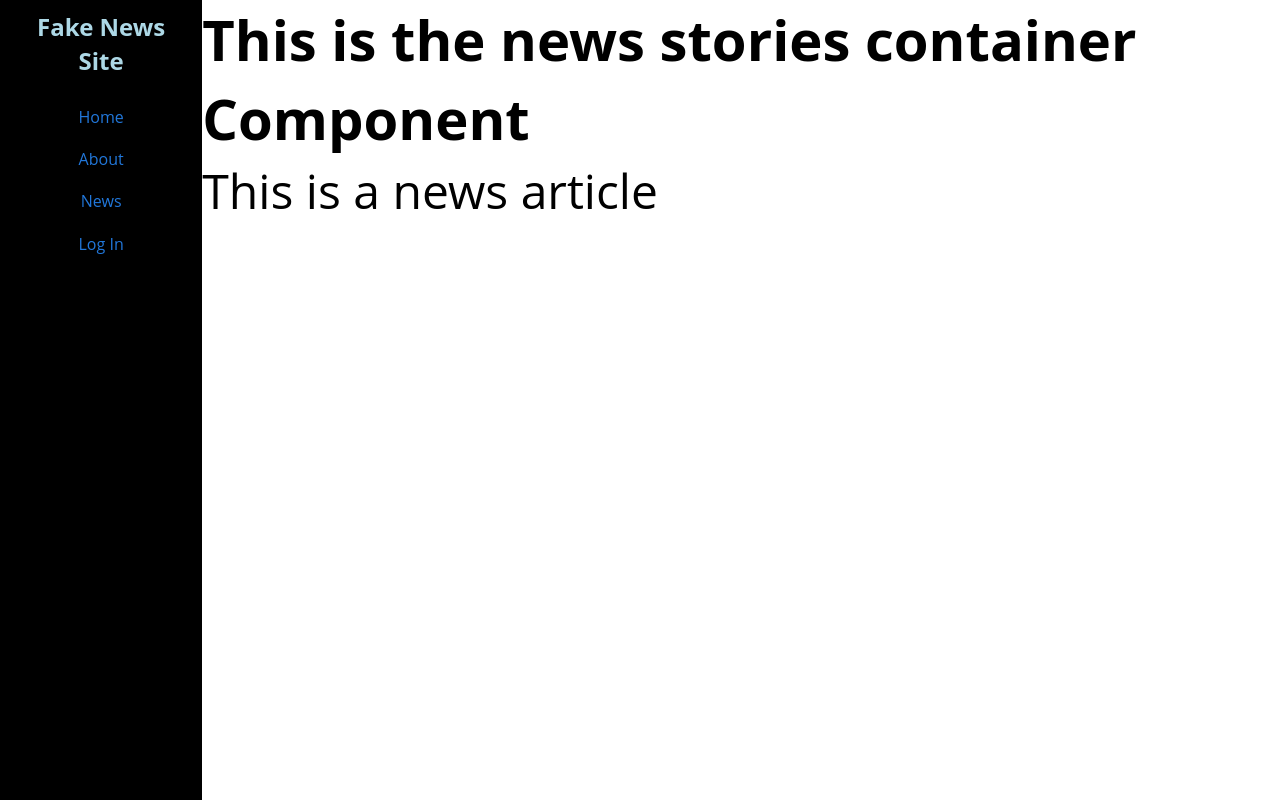
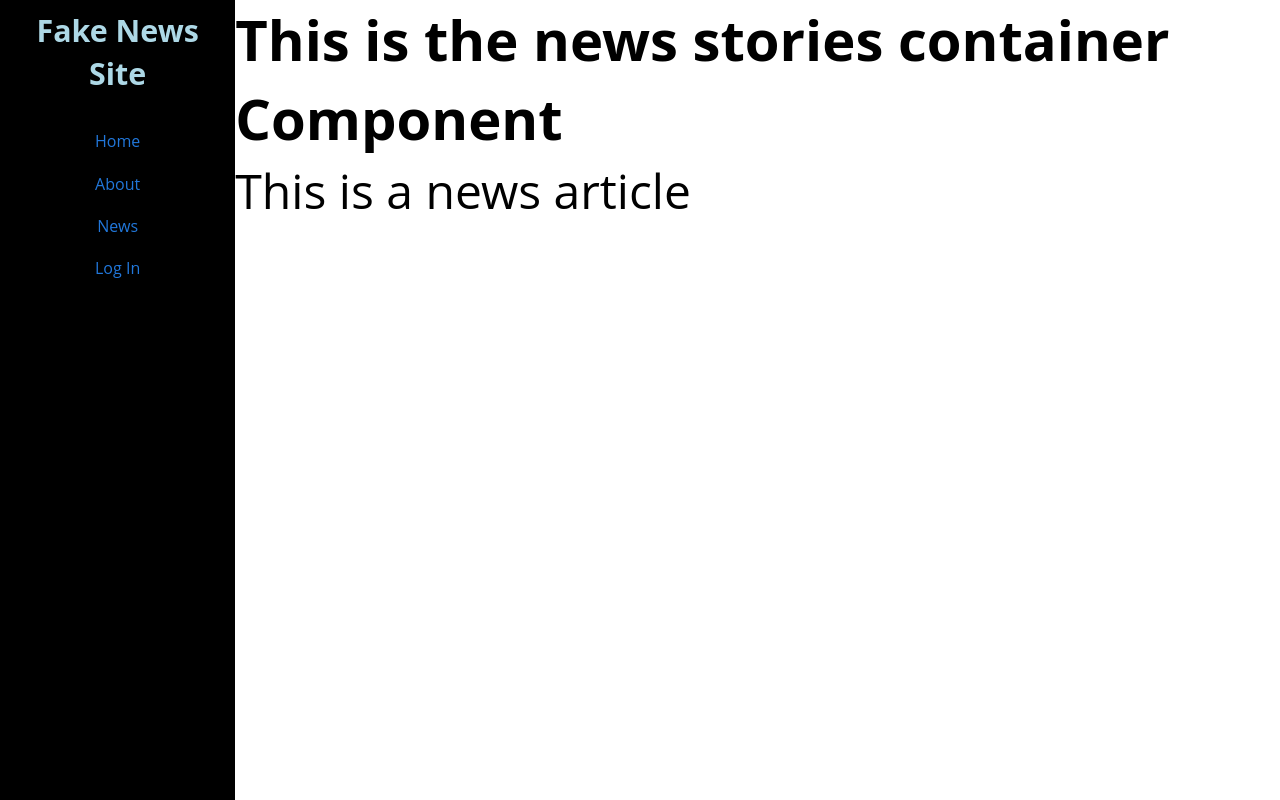
Before and after one commit to JS-goose/fake_news_react, a React (Create React App) app: page / in a window 1280 px wide. Built offline with nearby package versions, Linux system fonts and the light colour scheme.

Commit message:
adjusted nav font size

```diff
--- a/src/App.css
+++ b/src/App.css
@@ -42,7 +42,7 @@ nav ul li {
 nav h1 {
   color: lightblue;
   text-align: center;
-  font-size: 1.5em;
+  font-size: 1.9em;
 }
 
 #news-list-container {
```
